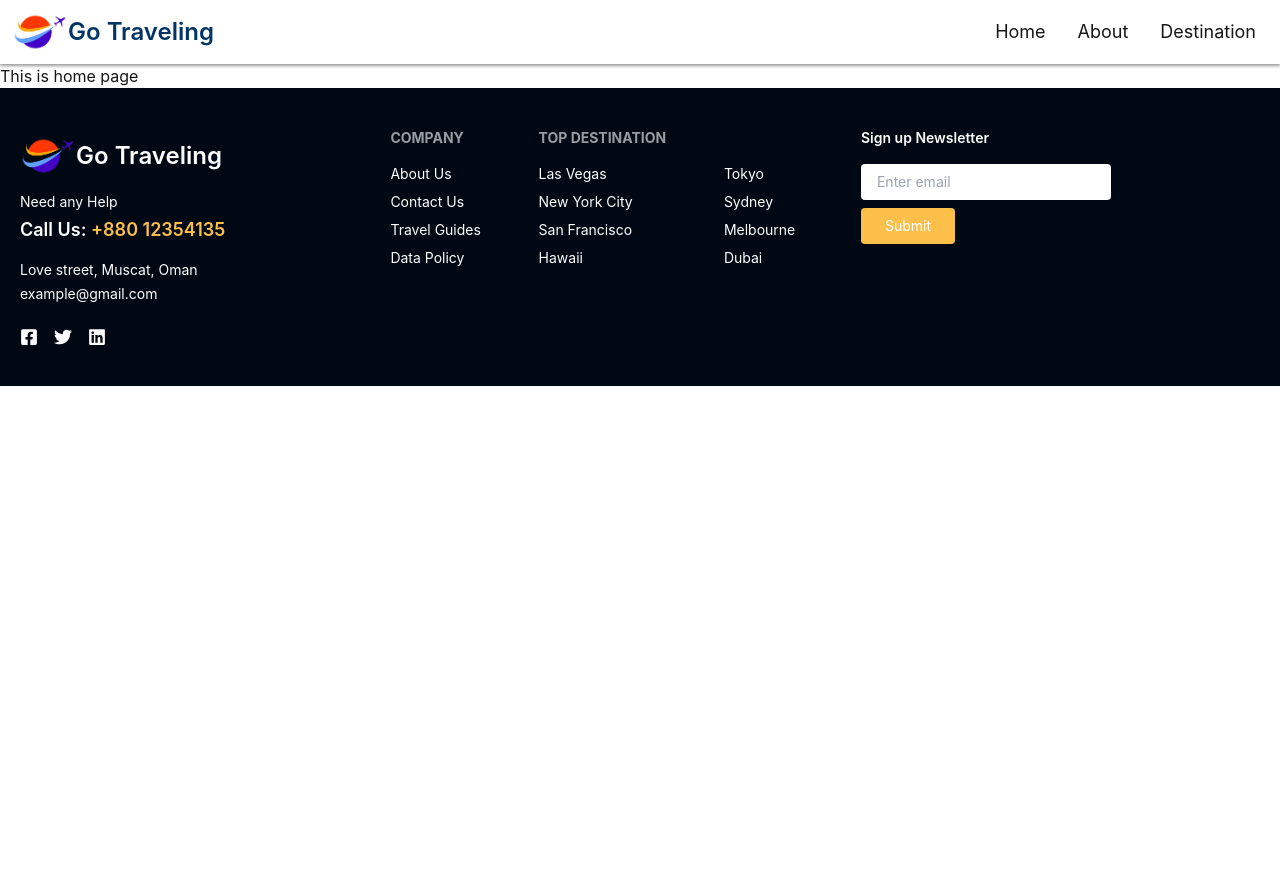
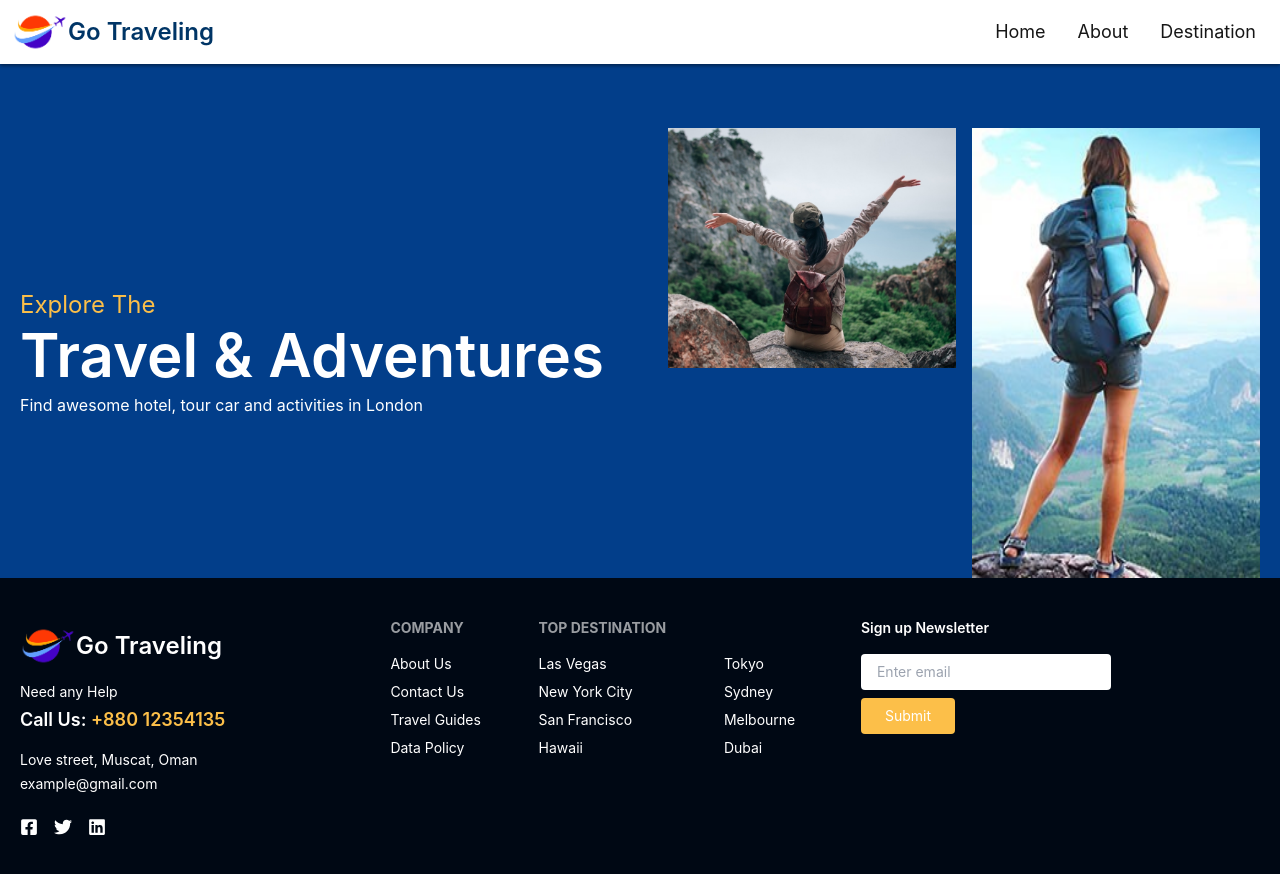
Before and after one commit to kowsar-mahmud-remon/Go-Traveling, a React (Create React App) app: page / in a window 1280 px wide. Before the commit the page ends 800 px from the top, so only its background shows below. Built offline with nearby package versions, Linux system fonts and the light colour scheme.

Commit message:
added banner section

```diff
--- /dev/null
+++ b/src/pages/Banner/Banner.js
@@ -0,0 +1,24 @@
+import React from 'react';
+import img1 from '../../assets/bannerImg01.jpg';
+import img2 from '../../assets/bannerImg02.jpg';
+
+
+const Banner = () => {
+  return (
+    <div className="bg-primary">
+      <div className=' max-w-[1280px] mx-auto px-5 flex justify-between items-center pt-16'>
+        <div className="">
+          <p className='text-[#fcbf49] text-2xl '>Explore The</p>
+          <p className=' text-6xl text-white mt-1 font-semibold mb-2'>Travel & Adventures</p>
+          <p className='text-white'>Find awesome hotel, tour car and activities in London</p>
+        </div>
+        <div className="flex">
+          <img className=' w-72 h-60 mr-4' src={img1} alt="" />
+          <img className='w-72 h-[450px]' src={img2} alt="" />
+        </div>
+      </div>
+    </div>
+  );
+};
+
+export default Banner;
--- a/src/pages/Home/Home.js
+++ b/src/pages/Home/Home.js
@@ -1,9 +1,10 @@
 import React from 'react';
+import Banner from '../Banner/Banner';
 
 const Home = () => {
   return (
     <div>
-      <h1>This is home page</h1>
+      <Banner></Banner>
     </div>
   );
 };
```
Also changed, not shown: src/assets/bannerImg01.jpg (added), src/assets/bannerImg02.jpg (added).
